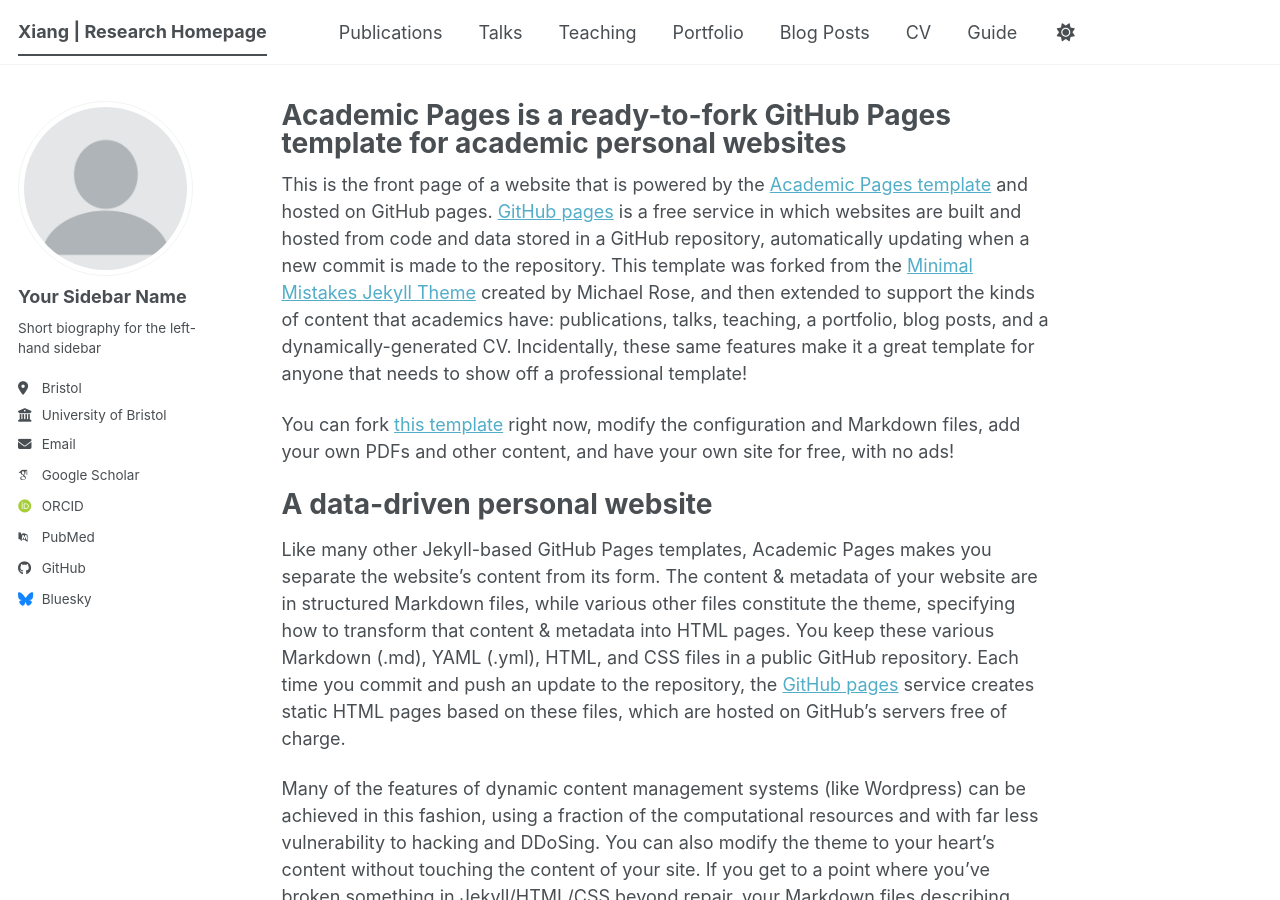
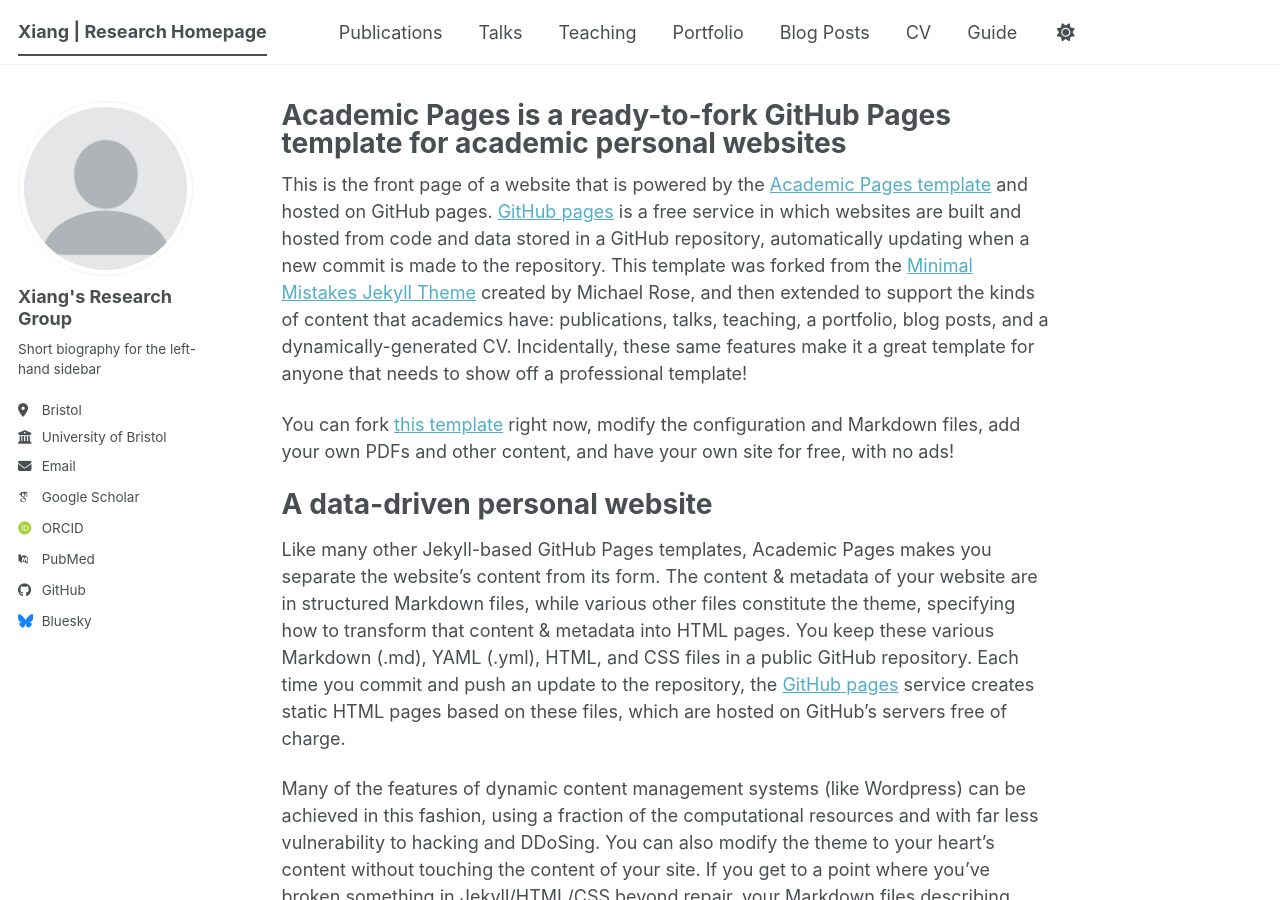
Before and after one commit to Simple-hydro/xiangcivil.github.io, a Jekyll site: the page built from _pages/about.md, in a window 1280 px wide and 900 px high. Built offline with Jekyll 4.4.1, drawn with Linux system fonts in a browser that asks for light colours; some web fonts are replaced; a script bundle is joined from its source files by our own code; library files that are not in the unit come from our copies.

Commit message:
Update _config.yml

```diff
--- a/_config.yml
+++ b/_config.yml
@@ -24,7 +24,7 @@
 author:
   # Biographic information
   avatar           : "profile.png"
-  name             : "Your Sidebar Name"
+  name             : "Xiang's Research Group"
   pronouns         : # example: "she/her"
   bio              : "Short biography for the left-hand sidebar"
   location         : "Bristol"
```
